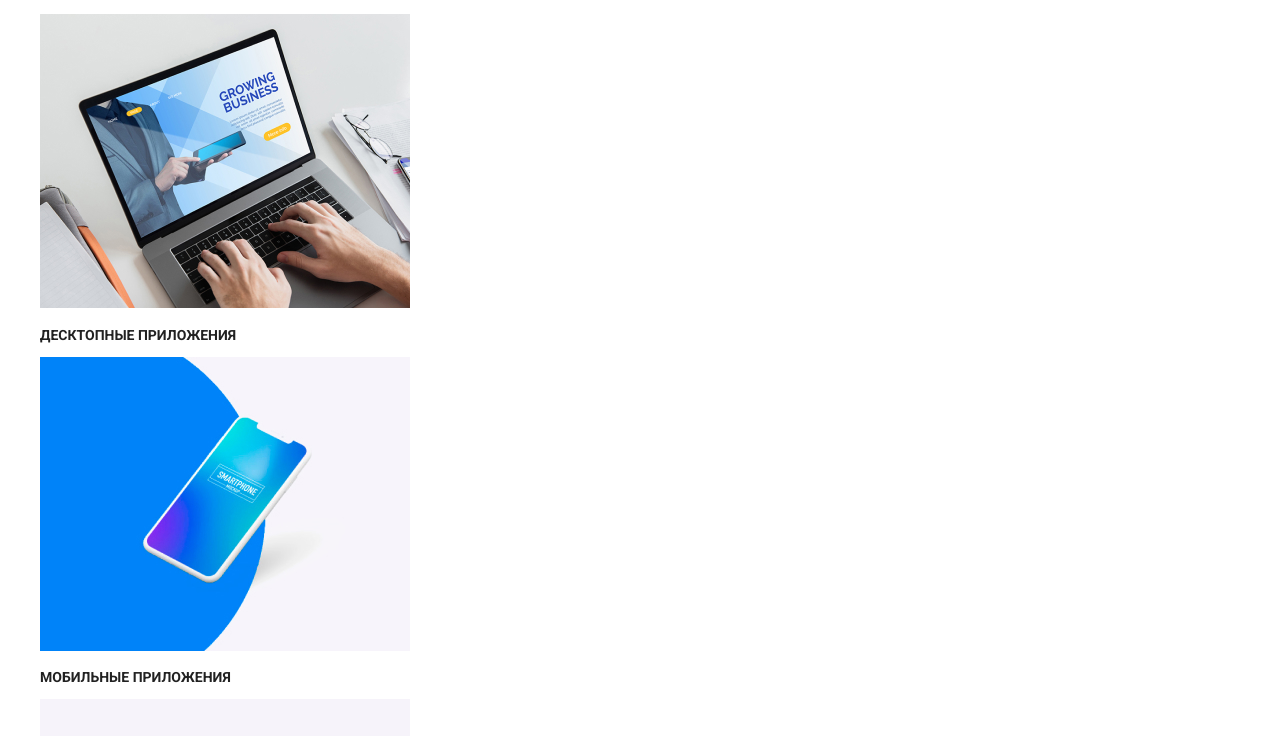
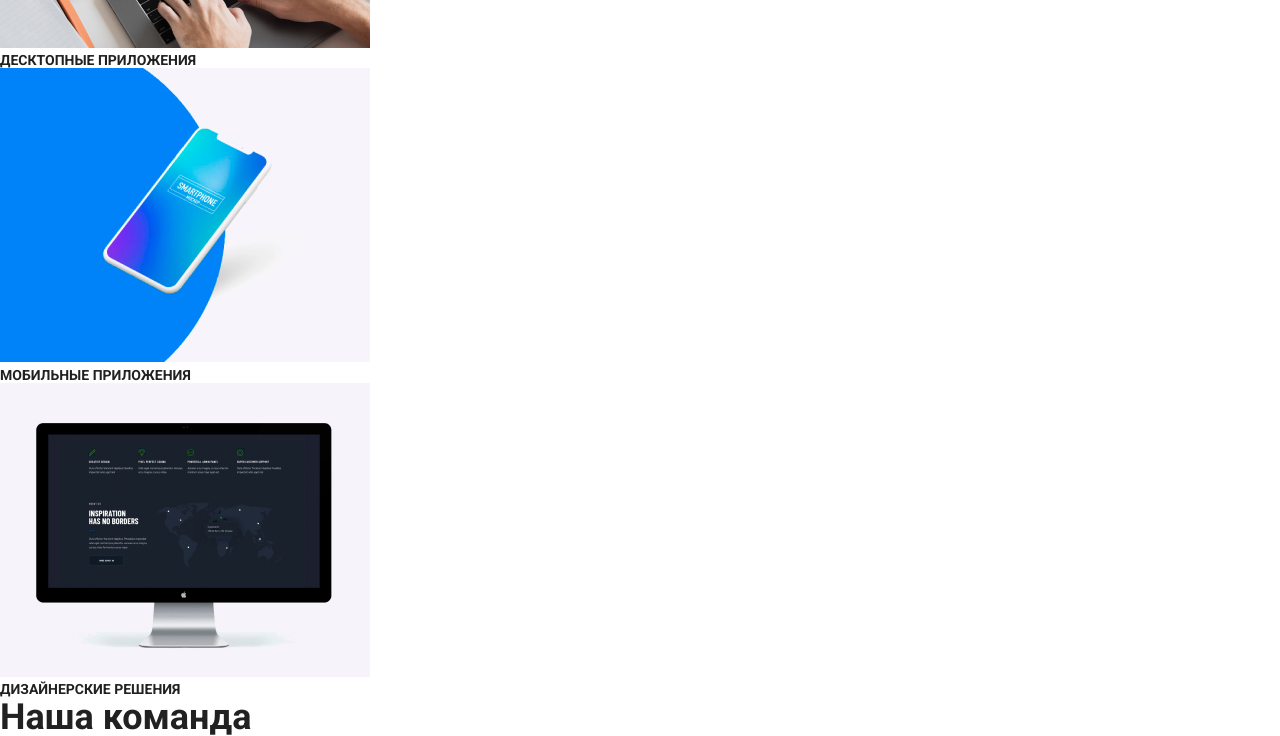
Before and after one commit to pogoreltsev/goit-markup-hw-02, a plain HTML site: page index.html in a window 1280 px wide. Shown: the part 588-1324 px from the top of the page. Drawn offline with Linux system fonts and the light colour scheme.

Commit message:
html марджин паддинг

```diff
--- a/сss/style.css
+++ b/сss/style.css
@@ -4,6 +4,14 @@
     --accent-text-color: #2196f3;
     --text-button: #ffffff;
     --back-button-color: #f5f4fa;
+  }
+  html {
+    box-sizing: border-box;
+  }
+  *,
+  *::before,
+  *::after {
+    box-sizing: inherit;
   }
 
   body {
@@ -14,11 +22,25 @@
   }
   ul {
     list-style: none;
+    margin: 0;
+    padding: 0;
   }
+  h1,
+  h2,
+  h3,
+  h4,
+  h5,
+  h6,
+  p {
+    margin: 0;
+    padding: 0;
+  }
+
   a {
     text-decoration: none;
   }
 
+  /*header*/
   /*Оформление меню навигации*/
   .logo-nav {
     font-family: Raleway;
```
